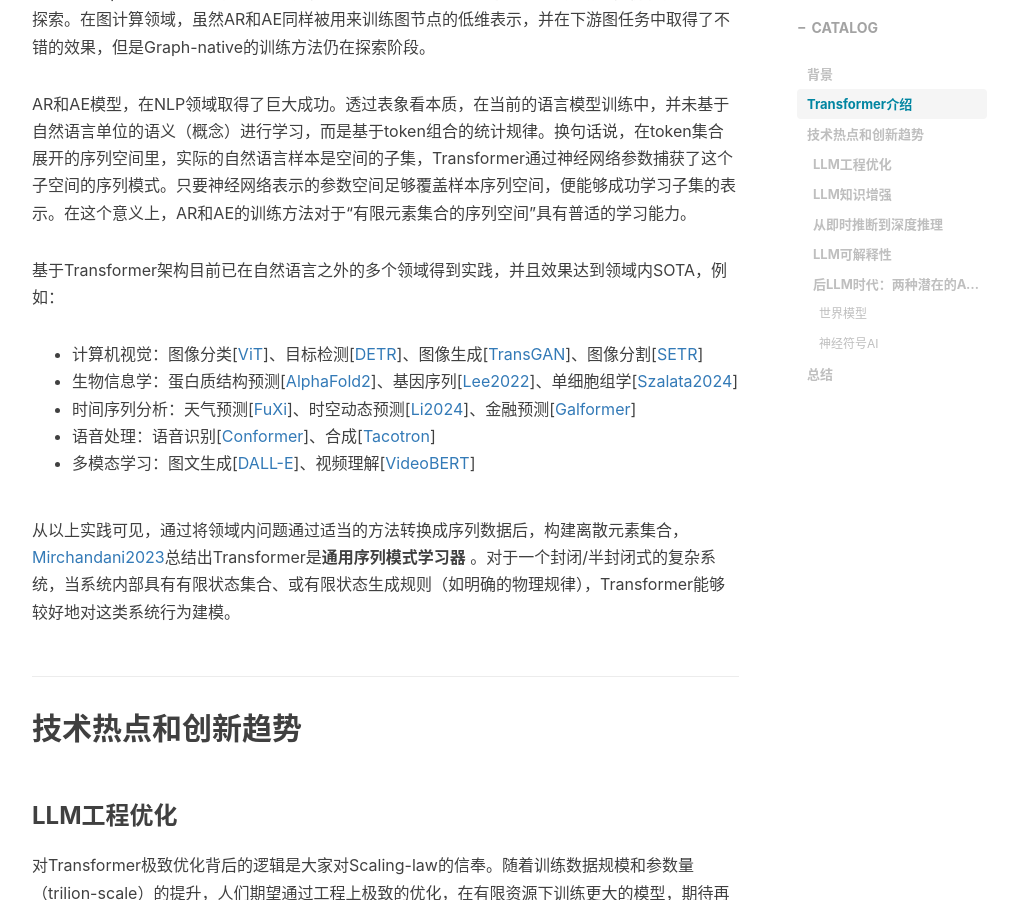
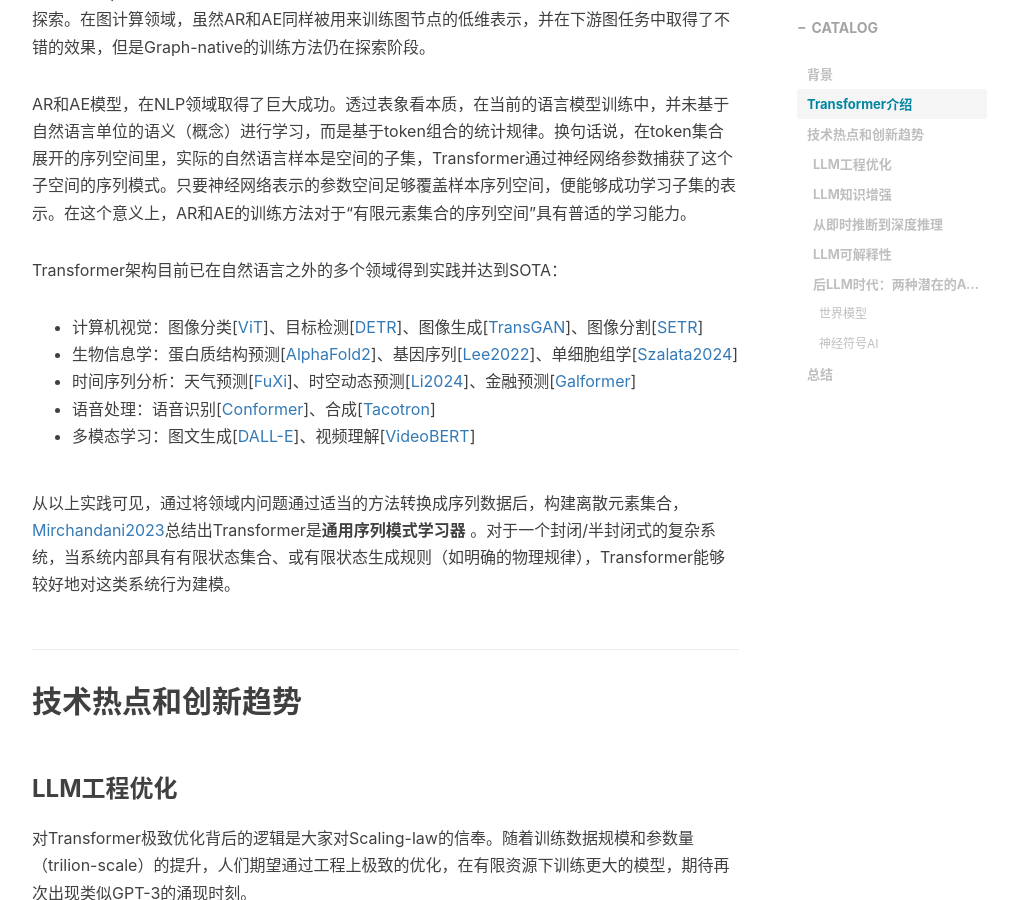
Before and after one commit to lambdacogito/lambdacogito.github.io, a Jekyll site: the page built from content/_posts/2025-02-21-data-ai-trends-2025-zh.md, in a window 1280 px wide and 900 px high, scrolled down 1387 px. Shown: the whole window, without its empty margins (233-1242 px from the left). Built offline with Jekyll 4.4.1, drawn with Linux system fonts in a browser that asks for light colours; nearby versions of some CDN libraries; comment, search, counter and statistics services are not loaded.

Commit message:
"Update: "

```diff
--- a/content/_posts/2025-02-21-data-ai-trends-2025-zh.md
+++ b/content/_posts/2025-02-21-data-ai-trends-2025-zh.md
@@ -21,7 +21,7 @@ AR和AE是两种常用的生成式语言模型的预训练方法，但并非全
 
 AR和AE模型，在NLP领域取得了巨大成功。透过表象看本质，在当前的语言模型训练中，并未基于自然语言单位的语义（概念）进行学习，而是基于token组合的统计规律。换句话说，在token集合展开的序列空间里，实际的自然语言样本是空间的子集，Transformer通过神经网络参数捕获了这个子空间的序列模式。只要神经网络表示的参数空间足够覆盖样本序列空间，便能够成功学习子集的表示。在这个意义上，AR和AE的训练方法对于“有限元素集合的序列空间”具有普适的学习能力。
 
-基于Transformer架构目前已在自然语言之外的多个领域得到实践，并且效果达到领域内SOTA，例如：
+Transformer架构目前已在自然语言之外的多个领域得到实践并达到SOTA：
 
 * 计算机视觉：图像分类[[ViT](https://arxiv.org/abs/2010.11929)]、目标检测[[DETR](https://arxiv.org/abs/2005.12872)]、图像生成[[TransGAN](https://arxiv.org/abs/2102.07074)]、图像分割[[SETR](https://arxiv.org/abs/2012.15840)]
 * 生物信息学：蛋白质结构预测[[AlphaFold2](https://www.nature.com/articles/s41586-021-03819-2)]、基因序列[[Lee2022](https://www.nature.com/articles/s41467-022-34152-5)]、单细胞组学[[Szalata2024](https://www.nature.com/articles/s41592-024-02353-z)]
```
